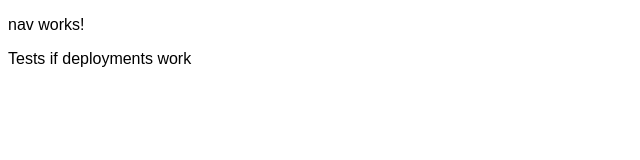
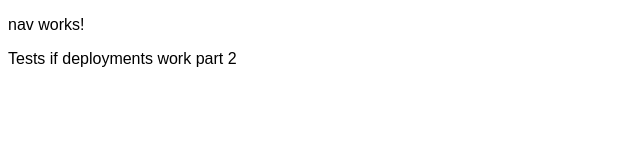
Before and after one commit to Stijndus/mizukai, an Angular app: page /home in a window 1280 px wide. Shown: the top 160 px of the page, without its empty margins (0-640 px from the left). Built offline with nearby package versions, Linux system fonts and the light colour scheme.

Commit message:
Test deployment part 2 with correct output

```diff
--- a/src/app/pages/home/components/home.component.html
+++ b/src/app/pages/home/components/home.component.html
@@ -1 +1 @@
-<p>Tests if deployments work</p>
+<p>Tests if deployments work part 2</p>
```
